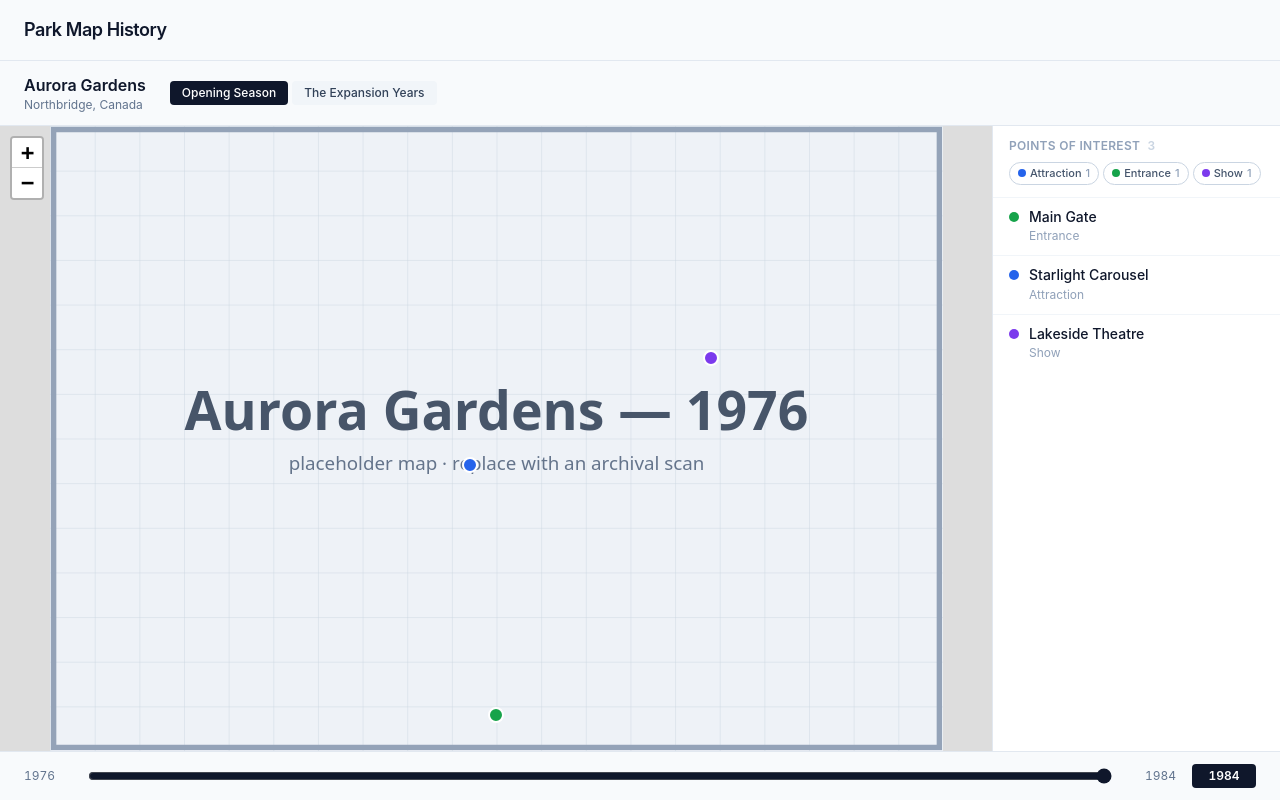
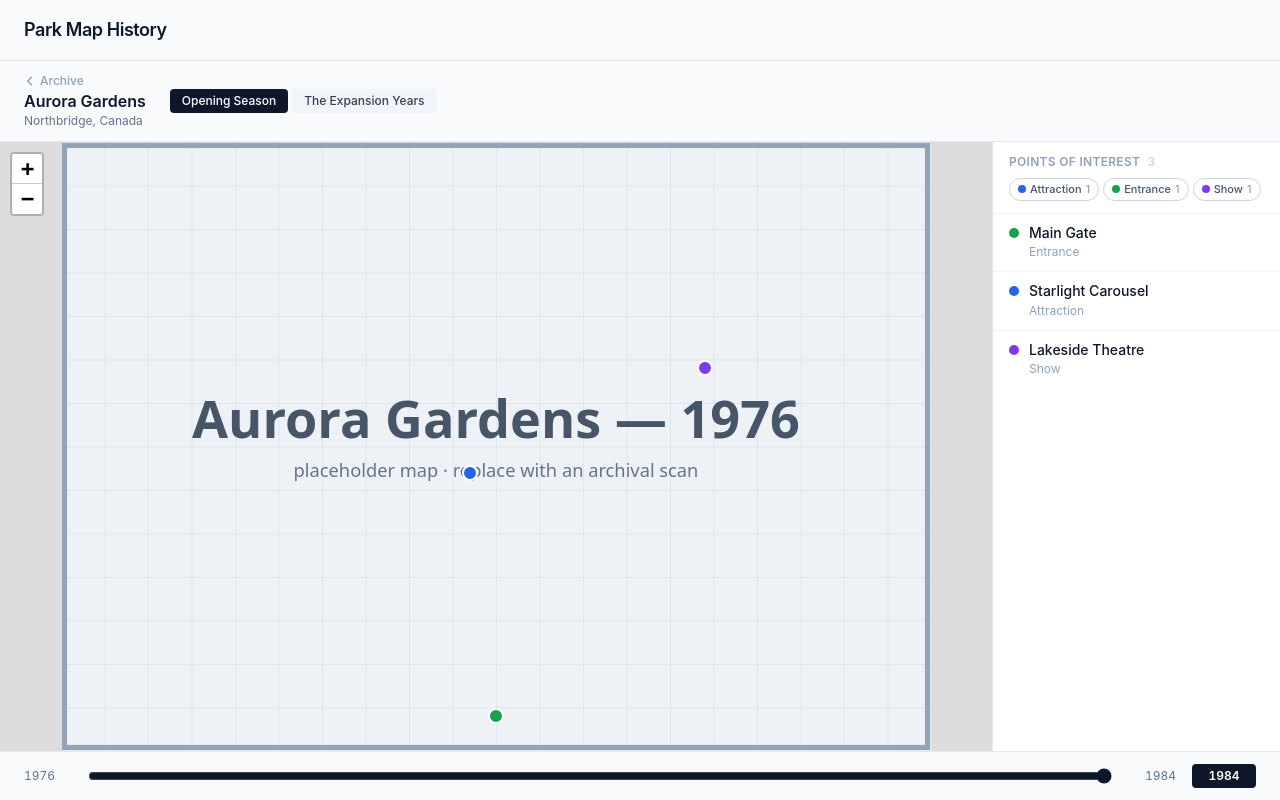
Before and after one commit to Jduquenne/theme-park-map, an Angular app: page /parks/aurora-gardens in a window 1280 px wide. Built offline with nearby package versions, Linux system fonts and the light colour scheme.

Commit message:
feat: add catalog breadcrumb and focus return to POI panel

```diff
--- a/src/app/features/map-viewer/components/poi-list.html
+++ b/src/app/features/map-viewer/components/poi-list.html
@@ -1,4 +1,9 @@
-<aside class="flex h-full w-72 flex-col border-l border-slate-200 bg-white">
+<aside
+  #panel
+  tabindex="-1"
+  aria-label="Points of interest"
+  class="flex h-full w-72 flex-col border-l border-slate-200 bg-white outline-none"
+>
   <div class="space-y-2 border-b border-slate-100 px-4 py-3">
     <h3 class="text-xs font-semibold uppercase tracking-wide text-slate-400">
       Points of interest
--- a/src/app/features/map-viewer/components/poi-list.ts
+++ b/src/app/features/map-viewer/components/poi-list.ts
@@ -1,4 +1,12 @@
-import { ChangeDetectionStrategy, Component, input, output } from '@angular/core';
+import {
+  ChangeDetectionStrategy,
+  Component,
+  ElementRef,
+  effect,
+  input,
+  output,
+  viewChild,
+} from '@angular/core';
 import { PoiCategory, PointOfInterest } from '../../../core/models';
 import { POI_COLOR, POI_LABEL } from '../poi-style';
 import { PoiLegend, PoiLegendEntry } from './poi-legend';
@@ -14,10 +22,21 @@ export class PoiList {
   readonly pois = input.required<readonly PointOfInterest[]>();
   readonly legend = input.required<readonly PoiLegendEntry[]>();
   readonly selectedId = input<string | null>(null);
+  readonly takeFocus = input(false);
 
   readonly picked = output<string>();
   readonly toggleCategory = output<PoiCategory>();
 
   protected readonly color = POI_COLOR;
   protected readonly label = POI_LABEL;
+
+  private readonly panel = viewChild.required<ElementRef<HTMLElement>>('panel');
+
+  constructor() {
+    effect(() => {
+      if (this.takeFocus()) {
+        this.panel().nativeElement.focus();
+      }
+    });
+  }
 }
--- a/src/app/features/map-viewer/map-viewer.html
+++ b/src/app/features/map-viewer/map-viewer.html
@@ -1,6 +1,15 @@
 @if (park(); as park) {
   <header class="flex flex-wrap items-center gap-x-6 gap-y-2 border-b border-slate-200 px-6 py-3">
     <div>
+      <a
+        routerLink="/"
+        class="flex items-center gap-1 text-xs font-medium text-slate-400 hover:text-slate-600"
+      >
+        <svg viewBox="0 0 16 16" class="size-3" fill="none" stroke="currentColor" stroke-width="2">
+          <path d="M10 3l-5 5 5 5" stroke-linecap="round" stroke-linejoin="round" />
+        </svg>
+        Archive
+      </a>
       <h2 class="text-base font-semibold">{{ park.name }}</h2>
       <p class="text-xs text-slate-500">{{ park.location.city }}, {{ park.location.country }}</p>
     </div>
@@ -53,6 +62,7 @@
           [pois]="visiblePois()"
           [legend]="legendEntries()"
           [selectedId]="selectedPoiId()"
+          [takeFocus]="returnFocusToList()"
           (picked)="pickPoi($event)"
           (toggleCategory)="toggleCategory($event)"
         />
--- a/src/app/features/map-viewer/map-viewer.ts
+++ b/src/app/features/map-viewer/map-viewer.ts
@@ -8,7 +8,7 @@ import {
   signal,
 } from '@angular/core';
 import { takeUntilDestroyed, toObservable, toSignal } from '@angular/core/rxjs-interop';
-import { ActivatedRoute, Params, Router } from '@angular/router';
+import { ActivatedRoute, Params, Router, RouterLink } from '@angular/router';
 import { combineLatest, debounceTime, switchMap } from 'rxjs';
 import { HistoricalMap, Park, PoiCategory, PointOfInterest } from '../../core/models';
 import { ParkRepository } from '../../core/services/park-repository';
@@ -27,7 +27,7 @@ const CURRENT_YEAR = new Date().getFullYear();
   selector: 'app-map-viewer',
   changeDetection: ChangeDetectionStrategy.OnPush,
   host: { class: 'flex min-h-0 flex-1 flex-col' },
-  imports: [LeafletMap, PoiDetail, PoiList, Skeleton],
+  imports: [LeafletMap, PoiDetail, PoiList, Skeleton, RouterLink],
   templateUrl: './map-viewer.html',
 })
 export class MapViewer {
@@ -49,6 +49,8 @@ export class MapViewer {
   private readonly queryParams = toSignal(this.route.queryParamMap, {
     initialValue: this.route.snapshot.queryParamMap,
   });
+
+  readonly returnFocusToList = signal(false);
 
   readonly status = computed(() => this.request().status);
 
@@ -152,14 +154,17 @@ export class MapViewer {
     this.selectedMapId.set(id);
     this.selectedPoiId.set(null);
     this.year.set(null);
+    this.returnFocusToList.set(false);
   }
 
   pickPoi(id: string): void {
     this.selectedPoiId.update((current) => (current === id ? null : id));
+    this.returnFocusToList.set(false);
   }
 
   clearPoi(): void {
     this.selectedPoiId.set(null);
+    this.returnFocusToList.set(true);
   }
 
   scrubYear(event: Event): void {
```
